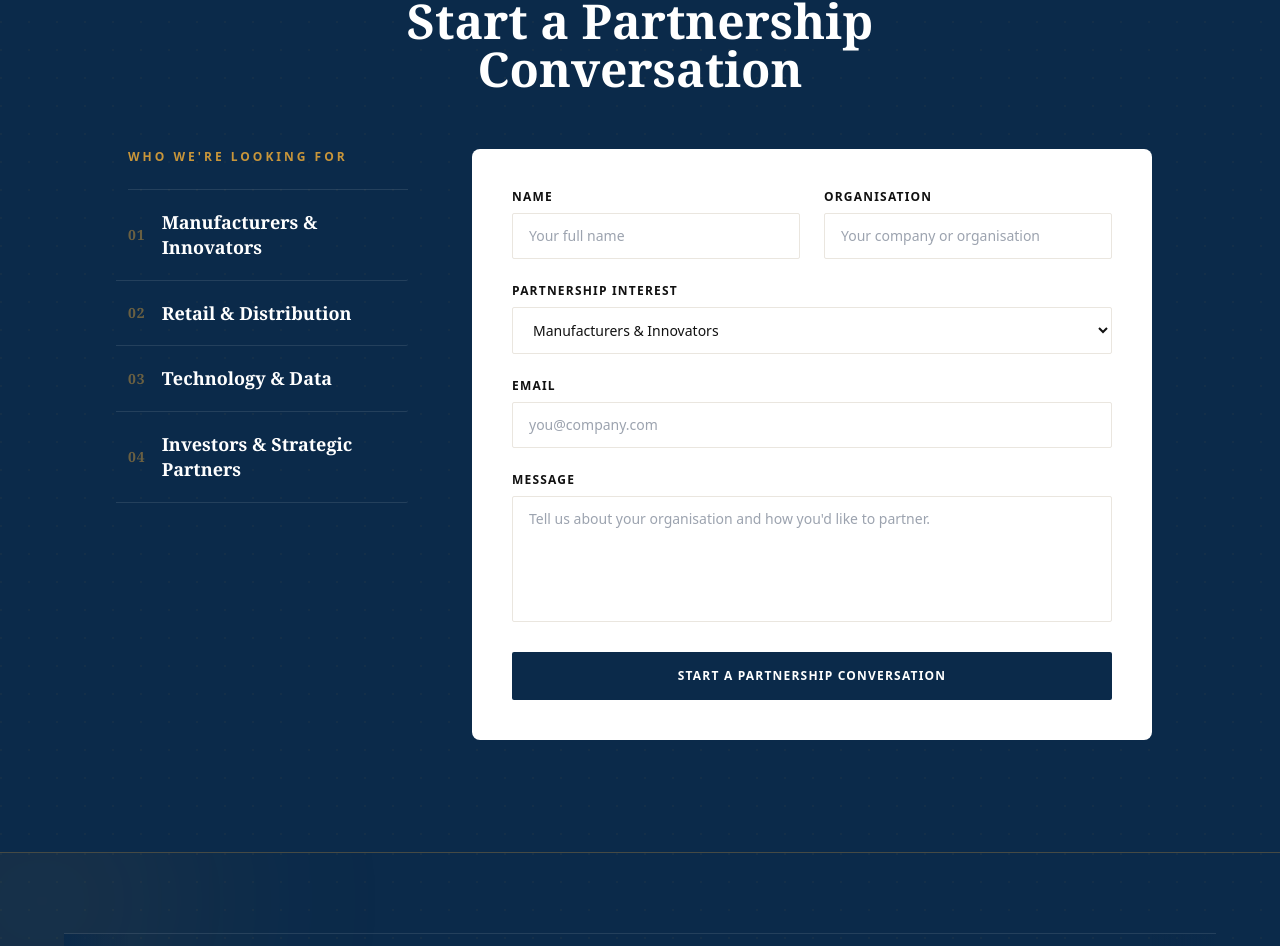
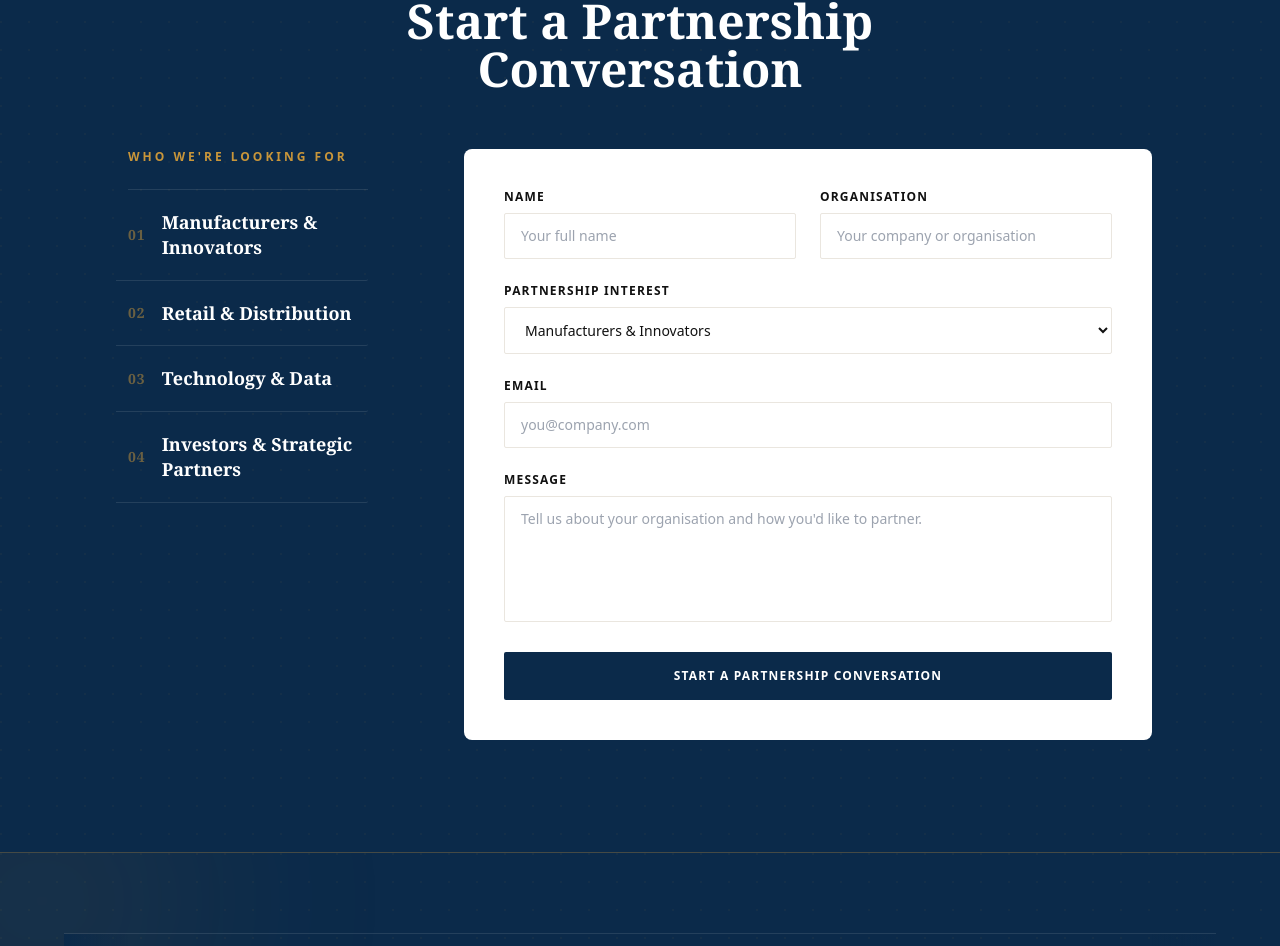
Before and after one commit to gicheruj/giafrica, a React (Vite) app: page /partner in a window 1280 px wide. Shown: the part 848-1794 px from the top of the page. Built offline with nearby package versions, Linux system fonts and the light colour scheme.

Commit message:
Edited partners page

```diff
--- a/src/pages/Partner.jsx
+++ b/src/pages/Partner.jsx
@@ -115,7 +115,7 @@ const Partner = () => {
           </p> */}
         </div>
 
-        <div className="relative max-w-5xl mx-auto grid grid-cols-1 md:grid-cols-[280px_1fr] gap-10 md:gap-16 items-start">
+        <div className="relative max-w-5xl mx-auto grid grid-cols-1 md:grid-cols-[240px_1fr] gap-10 md:gap-24 items-start">
 
           {/* Left — Who We're Looking For, vertical list, titles only */}
           <div className="md:sticky md:top-28">
```
